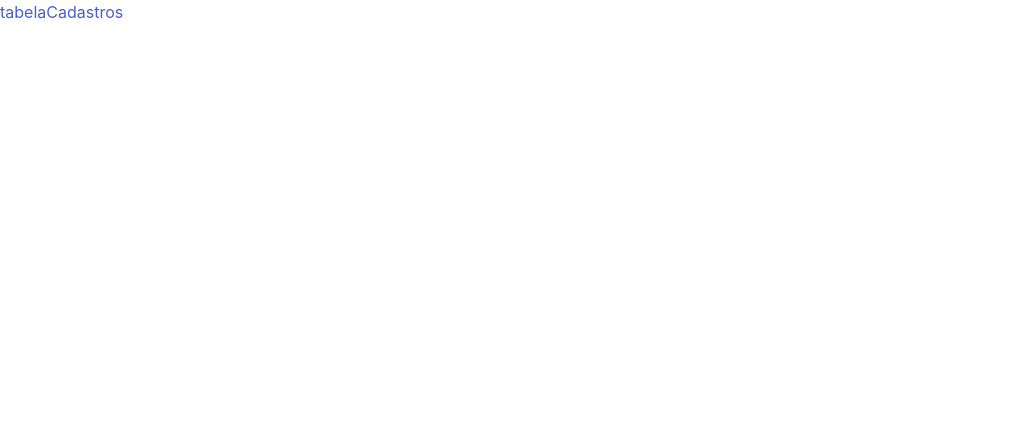
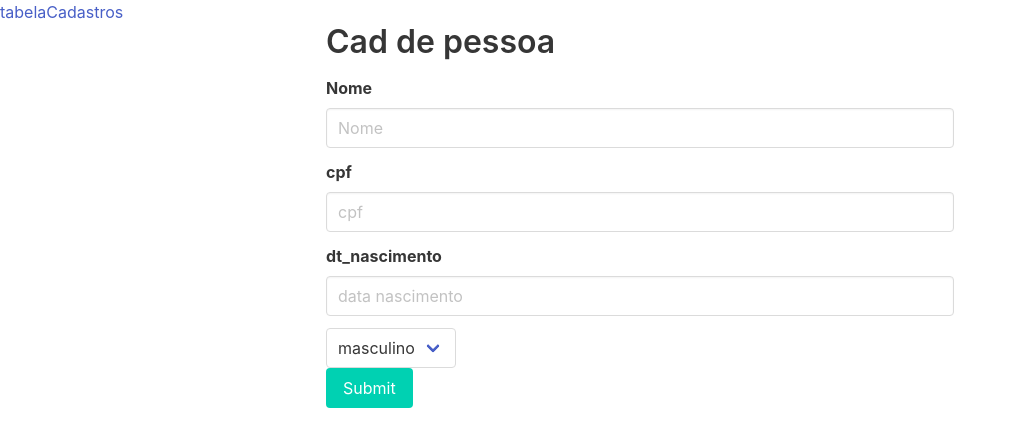
Before and after one commit to HemersonChaves/simple_web, a React (Vite) app: page /cadastro in a window 1280 px wide. Before the commit this address had no page. Shown: the top 446 px of the page, without its empty margins (0-1017 px from the left). Built offline with nearby package versions, Linux system fonts and the light colour scheme; no server answers.

Commit message:
feat(cadastro): component react de cadastro

```diff
--- /dev/null
+++ b/src/pages/cadastro.jsx
@@ -0,0 +1,74 @@
+import { useEffect, useState } from "react";
+import apiAxios from "../infra/http/api"
+
+function Cadastro() {
+    const [nome, setNome] = useState("");
+    const [cpf, setCpf] = useState("");
+    const [dt, setDt] = useState("");
+    const [sexo, setSexo] = useState("");
+
+    useEffect(() => {
+        apiAxios
+            .get("/pessoa")
+            .then((response) => setPessoas(response.data))
+            .catch((err) => {
+                console.error("ops! ocorreu um erro" + err);
+            });
+    }, []);
+    function cadastrarPessoa(){
+        console.log(nome);
+        console.log(cpf);
+        console.log(dt);
+        console.log(sexo);
+    }
+    return (
+        <div className="content">
+            <div className="columns is-centered">
+                <div className="column is-half ">
+                    <h1>Cad de pessoa</h1>
+                    <div className="field">
+                        <label className="label">Nome</label>
+                        <div className="control">
+                            <input className="input" type="text" placeholder="Nome"
+                            onChange={(e) => setNome(e.target.value)}
+                            value={nome}
+                            ></input>
+                        </div>
+                    </div>
+                    <div className="field">
+                        <label className="label">cpf</label>
+                        <div className="control">
+                            <input className="input" type="text" placeholder="cpf"
+                            onChange={(e) => setCpf(e.target.value)}
+                            value={cpf}
+                            ></input>
+                        </div>
+                    </div>
+                    <div className="field">
+                        <label className="label">dt_nascimento</label>
+                        <div className="control">
+                            <input className="input" type="text" placeholder="data nascimento"
+                            onChange={(e) => setDt(e.target.value)}
+                            value={dt}
+                            ></input>
+                        </div>
+                    </div>
+                    <div className="select">
+                        <select
+                        onChange={(e) => setSexo(e.target.value)}
+                        value={sexo}
+                        >
+                            <option value="m">masculino</option>
+                            <option value="f">feminino</option>
+                        </select>
+                    </div>
+                    <div className="control">
+                        <button className="button is-primary" onClick={cadastrarPessoa}>Submit</button>
+                    </div>
+                </div>
+            </div>
+        </div >
+    )
+}
+
+export default Cadastro
--- a/src/routes/index.jsx
+++ b/src/routes/index.jsx
@@ -2,6 +2,7 @@ import {BrowserRouter as Router, Link,
     Routes, Route} from 'react-router-dom'
 
   import Tabela from '../pages/tabela';
+  import Cadastro from '../pages/cadastro';
 
   function Rotas() {
     return (
@@ -13,6 +14,7 @@ import {BrowserRouter as Router, Link,
           </nav>
           <Routes>
             <Route path="/" element={<Tabela />} />
+            <Route path="/cadastro" element={<Cadastro />} />
 
           </Routes>
        </Router>
```
